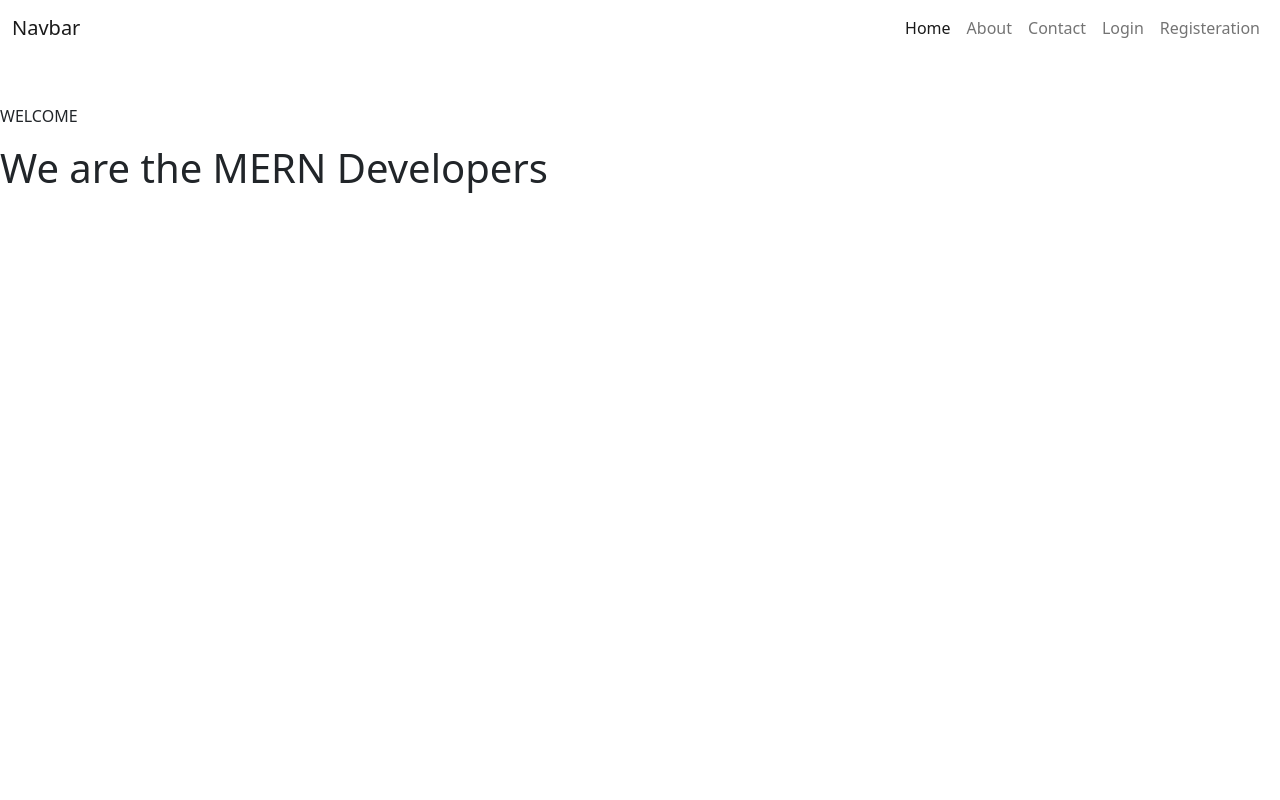
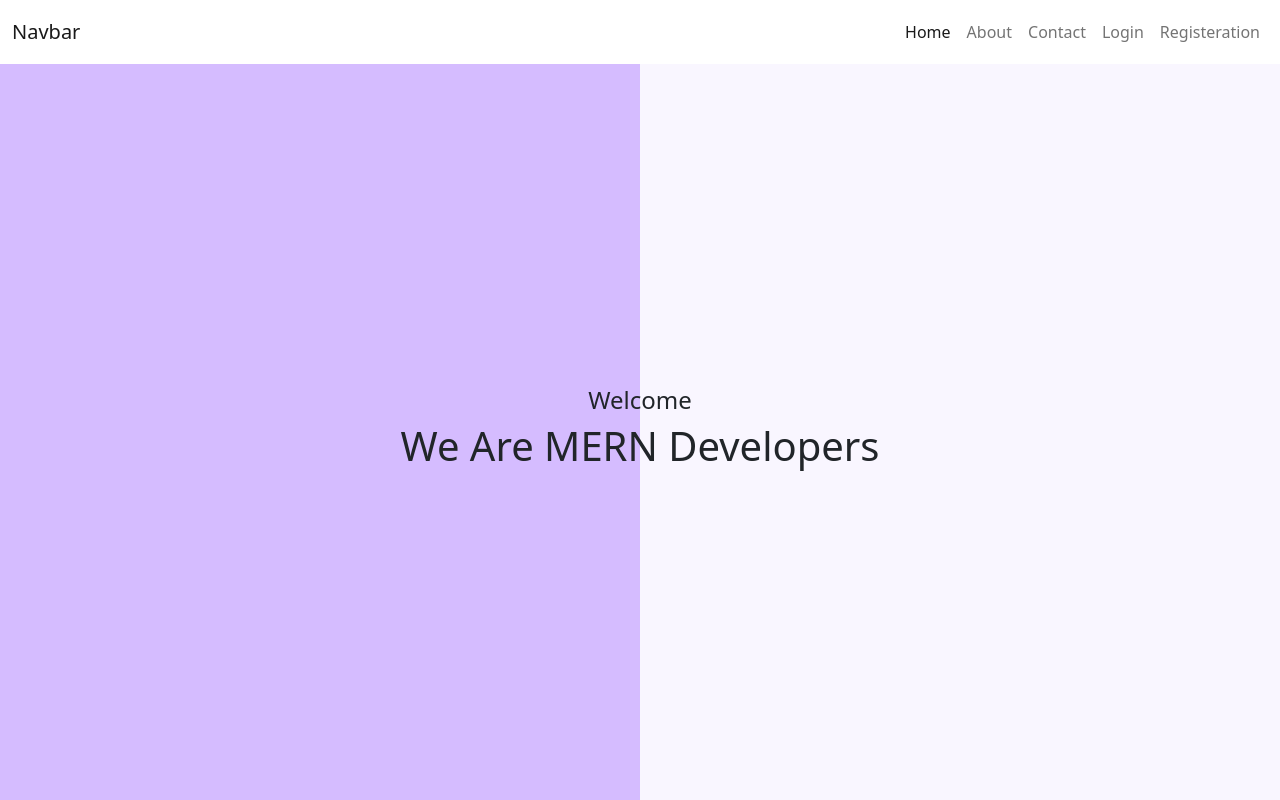
Before and after one commit to Prateek-26/porfolioSite, a React (Create React App) app in the folder client/: page / in a window 1280 px wide. Built offline with nearby package versions, Linux system fonts and the light colour scheme.

Commit message:
Home page created

```diff
--- a/client/src/components/App.css
+++ b/client/src/components/App.css
@@ -4,6 +4,13 @@
 }
 body{
     /* height: 100vh; */
+    margin: 0;
+    padding: 0;
+}
+
+.navbar{
+    height: 8vh;
+    z-index: 3;
 }
 /* SignUP */
 .signup{
@@ -139,3 +146,31 @@ body{
 .mssg-container textarea{
     max-width: 800px;
 }
+
+/* Home */
+.home-container{
+    position: relative;
+    display: flex;
+    flex-direction: column;
+    min-height: 92vh;
+    align-items: center;
+    justify-content: center;
+}
+.home-container h1, h4{
+    /* position: relative; */
+    z-index: 1;
+}
+.home-bg{
+    margin: 0;
+    min-height: 92vh;
+    width: 100%;
+    background: #000;
+    position: absolute;
+    top: 0;
+}
+.home-bg .left{
+    background: rgba(213, 188, 255, 1);
+}
+.home-bg .right{
+    background: rgb(249, 246, 255);
+}
--- a/client/src/components/Home.js
+++ b/client/src/components/Home.js
@@ -2,11 +2,16 @@ import React from "react";
 
 function Home(){
     return(
-        <div>
-            <p className="pt-5">WELCOME</p>
-            <h1>We are the MERN Developers</h1>
-        </div>
+        <>
+            <section className="home-container">
+                <h4>Welcome</h4>
+                <h1>We Are MERN Developers</h1>
+                <div className="row home-bg">
+                <div className="col-sm-6 left"></div>
+                <div className="col-sm-6 right"></div>
+                </div>
+            </section>
+        </>
     )
 }
-
 export default Home;
```
